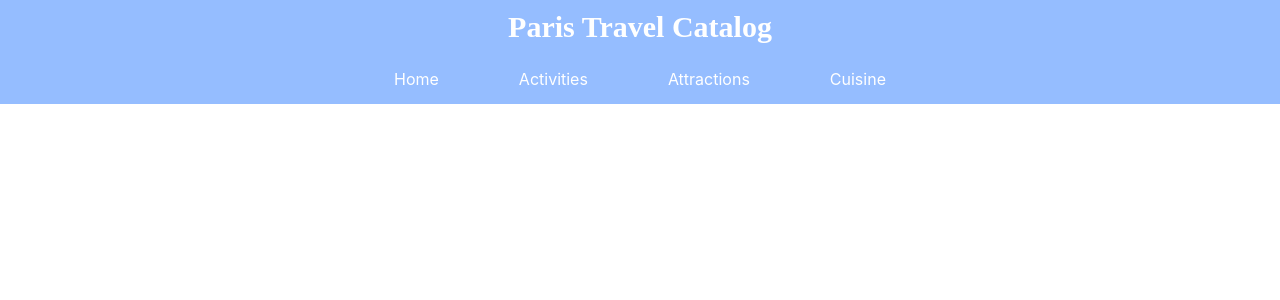
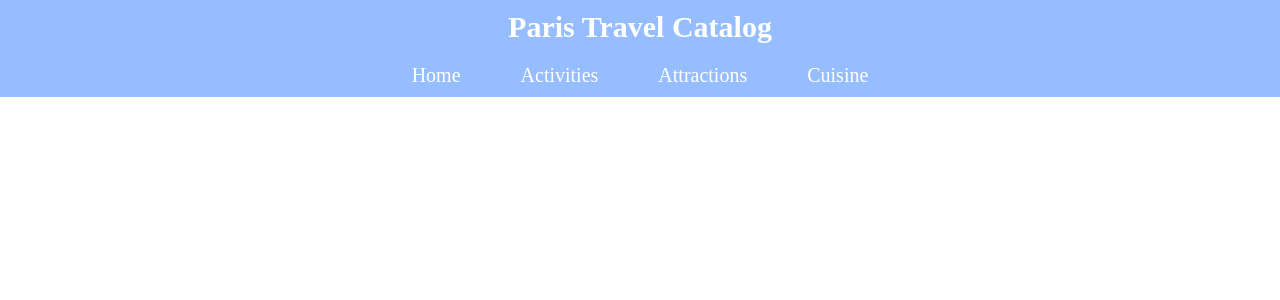
Before and after one commit to AkshaPatel/ParisTravelCatalog, a React (Create React App) app in the folder paris_travel_catalog/: page / in a window 1280 px wide. Shown: the top 300 px of the page. Built offline with nearby package versions, Linux system fonts and the light colour scheme.

Commit message:
added font

```diff
--- a/paris_travel_catalog/src/Navbar.css
+++ b/paris_travel_catalog/src/Navbar.css
@@ -12,7 +12,9 @@ ul {
     display: block;
     float: left;
     text-align: center;
-    padding: 15px 40px;
+    padding: 10px 30px;
+    font-family: cursive;
+    font-size: 20px;
   }
 
   li:hover {
```
